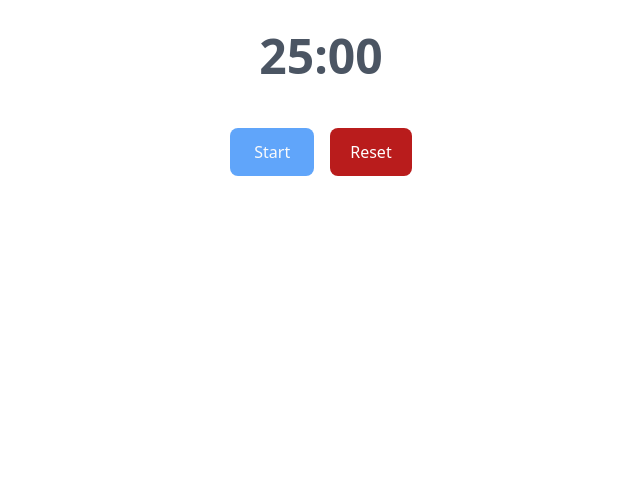
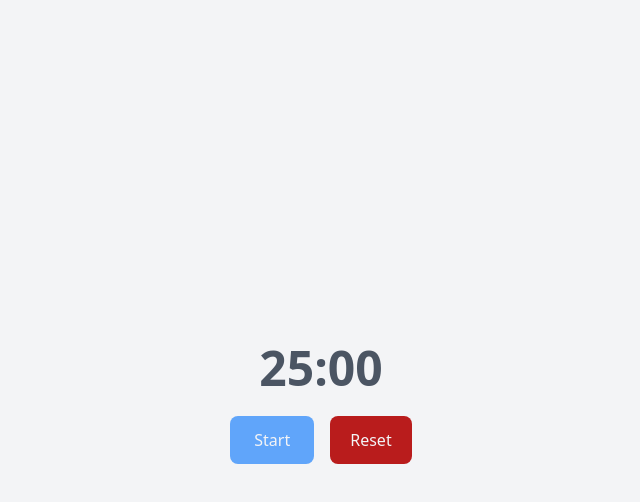
Before and after one commit to veefa/timer-app, a React (Vite) app: page / in a window 1280 px wide. Shown: the top 502 px of the page, without its empty margins (319-959 px from the left). Built offline with nearby package versions, Linux system fonts and the light colour scheme.

Commit message:
update styliing Timer

```diff
--- a/src/App.tsx
+++ b/src/App.tsx
@@ -4,8 +4,8 @@ import Timer from "./Timer";
 
 const App: React.FC = () => {
   return (
-    <div className="">
-      <Timer/>
+    <div className="flex justify-center items-center bg-gray-100 h-screen">
+      <Timer />
     </div>
   );
 };
--- a/src/Timer.tsx
+++ b/src/Timer.tsx
@@ -4,7 +4,7 @@ const Timer: React.FC = () => {
     const [timeLeft, setTimeLeft] = useState<number>(25 * 60)   //Initializes timeLeft
     const [isRunning, setIsRunning] = useState<boolean>(false);  // Tracks if the timer is running
 
-    // Starting and Stoping the timer then Cleaning up the interval
+    //  Start/Pause functionality
     useEffect(() => {
         let timer: ReturnType<typeof setInterval> | undefined;
         if (isRunning && timeLeft > 0) {
@@ -14,7 +14,7 @@ const Timer: React.FC = () => {
         } else {
             clearInterval(timer);
         }
-        //Preventing Multiple Intervals
+        //Preventing Multiple Intervals (Reset button)
         return () => clearInterval(timer);}
     , [isRunning, timeLeft]);
 
@@ -27,17 +27,17 @@ const Timer: React.FC = () => {
 
     return (
         <div className="flex flex-col justify-center items-center space-y-4">
-            <h1 className="py-8 font-bold text-gray-600 text-5xl trex">{formatTime(timeLeft)}</h1>
+            <h1 className="py-2 font-bold text-gray-600 text-5xl trex">{formatTime(timeLeft)}</h1>
             <div className="space-x-4">
                 <button onClick={() => setIsRunning(!isRunning)}
-                    className="bg-blue-400 px-6 py-3 rounded-lg text-gray-50">
+                    className="bg-blue-400 px-6 py-3 rounded-lg text-gray-100">
                     {isRunning ? "Pause" : "Start"}
                 </button>
                 <button onClick={() => {
                     setIsRunning(false);
                     setTimeLeft(25 * 60);
                     }}
-                    className="bg-red-700 px-5 py-3 rounded-lg text-white"
+                    className="bg-red-700 px-5 py-3 rounded-lg text-gray-100"
                 >
                     Reset
                 </button>
```
